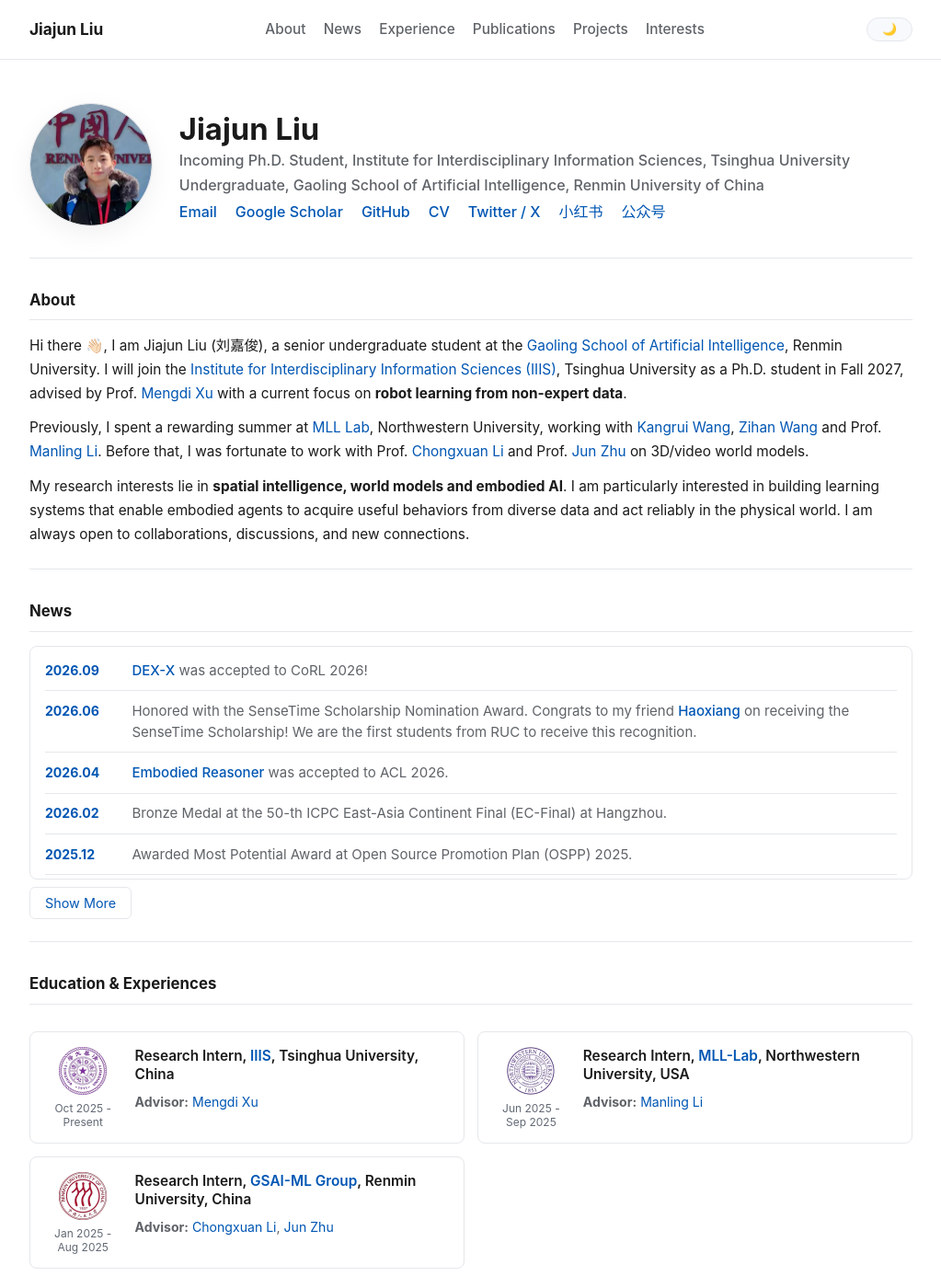
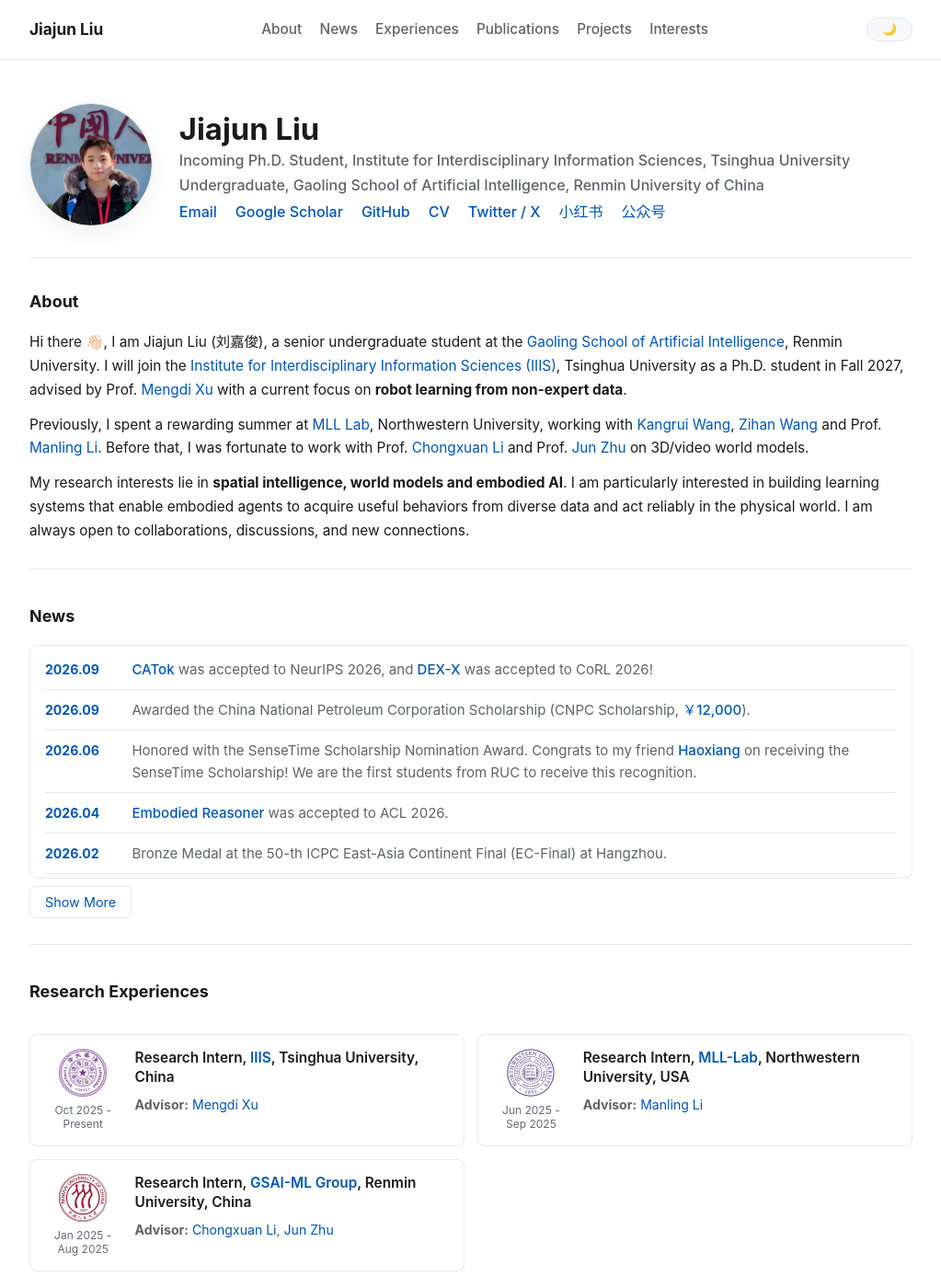
Before and after one commit to jedward225/jedward225.github.io, a Jekyll site: the page built from index.md, in a window 1280 px wide and 1400 px high. Shown: the whole window at 92% size, without its empty margins (128-1151 px from the left). Built offline with Jekyll 4.4.1, drawn with Linux system fonts in a browser that asks for light colours; some of the changed text lies outside the part shown.

Commit message:
update profile

```diff
--- a/_data/news.yml
+++ b/_data/news.yml
@@ -1,5 +1,8 @@
 - date: '2026-09-01'
-  text: <a href="https://dexx-code.github.io/dexx-code/" target="_blank" rel="noopener noreferrer">DEX-X</a>
+  text: Awarded the China National Petroleum Corporation Scholarship (CNPC Scholarship, <span class="news-highlight">￥12,000</span>).
+- date: '2026-09-01'
+  text: <a href="https://causalactiontokenizer.github.io/" target="_blank" rel="noopener noreferrer">CATok</a>
+    was accepted to NeurIPS 2026, and <a href="https://dexx-code.github.io/dexx-code/" target="_blank" rel="noopener noreferrer">DEX-X</a>
     was accepted to CoRL 2026!
 - date: '2026-06-01'
   text: Honored with the SenseTime Scholarship Nomination Award. Congrats to my friend <a href="https://hxiang-sun.com/"
--- a/_includes/header.html
+++ b/_includes/header.html
@@ -4,7 +4,7 @@
     <div class="navbar-links">
       <a href="{{ '/' | relative_url }}#about" class="nav-link">About</a>
       <a href="{{ '/' | relative_url }}#news" class="nav-link">News</a>
-      <a href="{{ '/' | relative_url }}#research" class="nav-link">Experience</a>
+      <a href="{{ '/' | relative_url }}#research" class="nav-link">Experiences</a>
       <a href="{{ '/' | relative_url }}#publications" class="nav-link">Publications</a>
       <a href="{{ '/' | relative_url }}#projects" class="nav-link">Projects</a>
       <a href="{{ '/' | relative_url }}#interests" class="nav-link">Interests</a>
--- a/_sass/_layout.scss
+++ b/_sass/_layout.scss
@@ -92,8 +92,8 @@
 }
 
 .home > div {
-  margin-bottom: 2rem;
-  padding-bottom: 1.55rem;
+  margin-bottom: 2.25rem;
+  padding-bottom: 1.75rem;
   border-bottom: 1px solid var(--border-color);
 }
 
@@ -104,13 +104,10 @@
 }
 
 .home h2 {
-  padding-left: 1rem;
-  margin-bottom: 0.95rem;
-  padding: 0 0 0.45rem;
-  border-left: none;
-  border-bottom: 1px solid var(--border-color);
+  margin-bottom: 1.1rem;
+  padding: 0;
   color: var(--text-color);
-  font-size: 1.05rem;
+  font-size: 1.12rem;
   font-weight: 700;
   letter-spacing: 0;
 }
--- a/_sass/_lists.scss
+++ b/_sass/_lists.scss
@@ -138,8 +138,13 @@
   min-width: 0;
 }
 
-.news-text a {
+.news-text a,
+.news-highlight {
   font-weight: 500;
+}
+
+.news-highlight {
+  color: var(--link-color);
 }
 
 .awards .award-highlight {
--- a/index.md
+++ b/index.md
@@ -55,9 +55,9 @@
   </div>
 
 
-  <!-- Education & Experiences Section -->
+  <!-- Research Experiences Section -->
   <div class="research" id="research">
-    <h2>Education & Experiences</h2>
+    <h2>Research Experiences</h2>
     {% for experience in site.data.experiences %}
       {% include experience.html experience=experience %}
     {% endfor %}
@@ -117,11 +117,11 @@
   <div class="awards" id="awards">
     <h2>Selected Awards</h2>
     <ul>
-      <li><span><span class="award-highlight">Silver Medal</span>, International Collegiate Programming Contest (ICPC) <span class="award-highlight">East-Asia Continent Final</span></span> <span class="date-right">Dec 2024</span></li>
+      <li><span><span class="award-highlight">Most Potential Award</span>, Open Source Promotion Plan (OSPP) 2025</span> <span class="date-right">Dec 2025</span></li>
       <li><span><span class="award-highlight">Gold Medal</span>, International Collegiate Programming Contest (ICPC) Asia Regional (Wuhan)</span> <span class="date-right">Nov 2025</span></li>
       <li><span><span class="award-highlight">Gold Medal</span>, "Xiaomi Cup" China Collegiate Programming Contest (CCPC) Invitational Contest</span> <span class="date-right">Apr 2025</span></li>
+      <li><span><span class="award-highlight">Silver Medal</span>, International Collegiate Programming Contest (ICPC) <span class="award-highlight">East-Asia Continent Final</span></span> <span class="date-right">Dec 2024</span></li>
       <li><span><span class="award-highlight">Silver Medal</span>, 2024 CCF Collegiate Computer Systems & Programming Contest (CCSP)</span> <span class="date-right">Oct 2024</span></li>
-      <li><span><span class="award-highlight">Most Potential Award</span>, Open Source Promotion Plan (OSPP) 2025</span> <span class="date-right">Dec 2025</span></li>
     </ul>
   </div>
 
@@ -129,6 +129,7 @@
   <div class="scholarship" id="scholarship">
     <h2>Selected Scholarships</h2>
     <ul>
+      <li><span><span class="award-highlight">China National Petroleum Corporation Scholarship (CNPC Scholarship)</span></span> <span class="date-right">Sep 2026</span></li>
       <li><span><span class="award-highlight">SenseTime Scholarship Nomination</span></span> <span class="date-right">Jun 2026</span></li>
       <li><span><span class="award-highlight">National Scholarship</span></span> <span class="date-right">Sep 2025</span></li>
       <li><span><span class="award-highlight">"Linghang" Intellectual Excellence Dean's Scholarship</span></span> <span class="date-right">Dec 2024</span></li>
@@ -141,9 +142,9 @@
   <div class="services" id="services">
     <h2>Services & Presentations</h2>
     <ul>
-      <li> <strong>Reviewer:</strong> ICLR 2026 @ World Models, COLM 2026 @ Lifelong Agents, NeurIPS 2026 @ PhysUnderstand</li>
-      <li> <strong>Video:</strong> "My Experience Using AI+ Tools to Create Videos"<div class="service-detail">Invited by CCF for <em>China National Computer Conference (CNCC)</em> Super Forum</div></li>
-      <li> <strong>Talk:</strong> "Algorithm and Artificial Intelligence"<div class="service-detail">Invited by Gaoling School of AI & School of Information, Renmin University of China</div></li>
+      <li> <strong>Reviewer:</strong> ICLR 2027</li>
+      <li> <strong>Invited Video:</strong> "My Experience Using AI+ Tools to Create Videos"<div class="service-detail">Invited by CCF for <em>China National Computer Conference (CNCC)</em> Super Forum</div></li>
+      <li> <strong>Invited Talk:</strong> "Algorithm and Artificial Intelligence"<div class="service-detail">Invited by Gaoling School of AI & School of Information, Renmin University of China</div></li>
     </ul>
   </div>
 
```
Also changed, not shown: other parts of index.md (+1 -1 lines), _data/publications.yml (+4 -4 lines), assets/img/robocoach-ai-poster.png (added), 2 other files.
